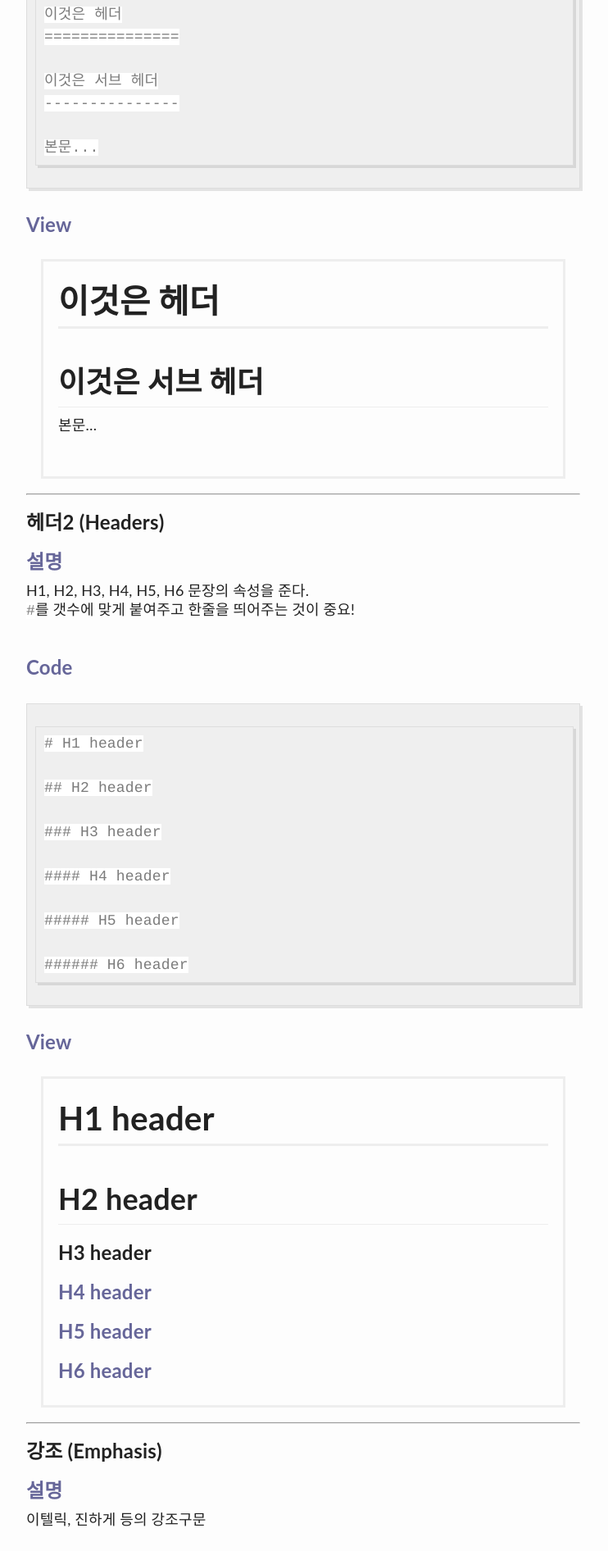
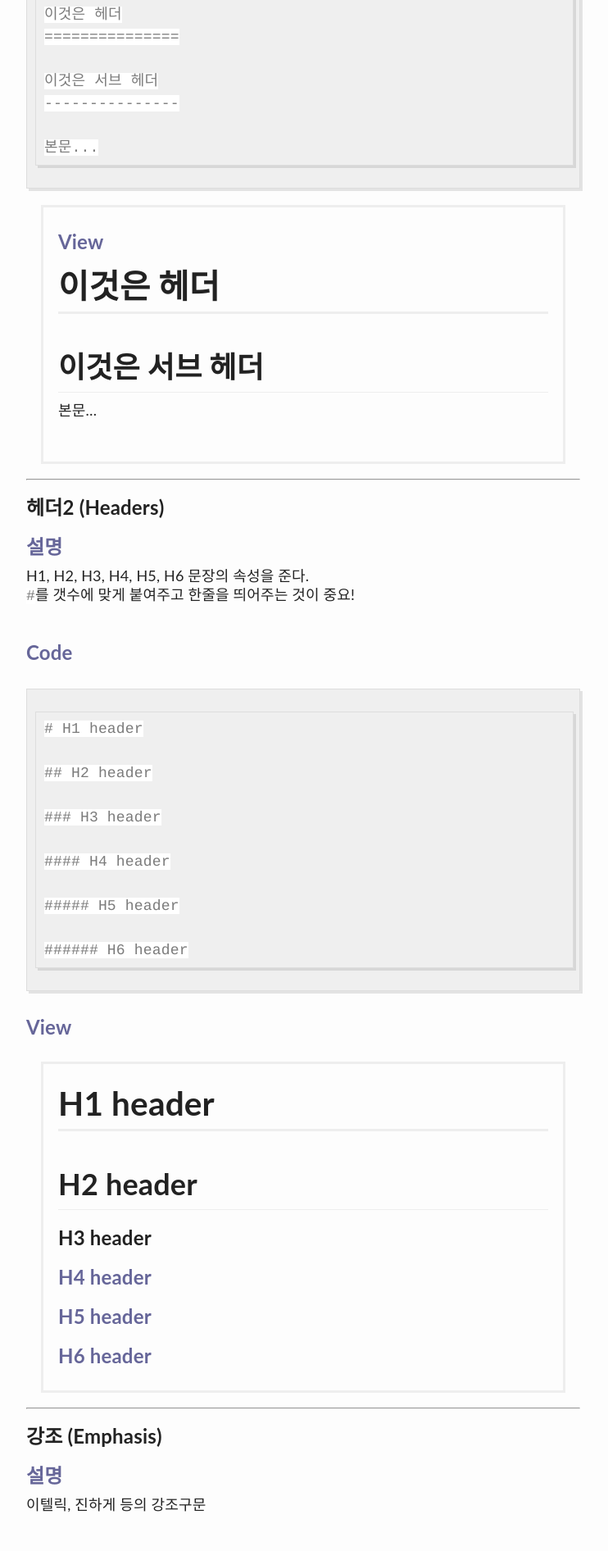
Before and after one commit to gjchoi/gjchoi.bak, a Jekyll site: the page built from _posts/2016-02-21-Kramdown(마크다운)-사용법.md, in a window 1280 px wide. Shown: the part 1356-3248 px from the top of the page at 82% size, without its empty margins (270-1012 px from the left). Built offline with Jekyll 4.4.1, drawn with Linux system fonts in a browser that asks for light colours; comment, search, counter and statistics services are not loaded.

Commit message:
Update 2016-02-21-Kramdown(마크다운)-사용법.md

```diff
--- a/_posts/2016-02-21-Kramdown(마크다운)-사용법.md
+++ b/_posts/2016-02-21-Kramdown(마크다운)-사용법.md
@@ -42,9 +42,9 @@ Kramdown 문법
 ~~~
 </div>
 
+<div class="view">
 #### View
 
-<div class="view">
 이것은 헤더
 ===============
 
```
